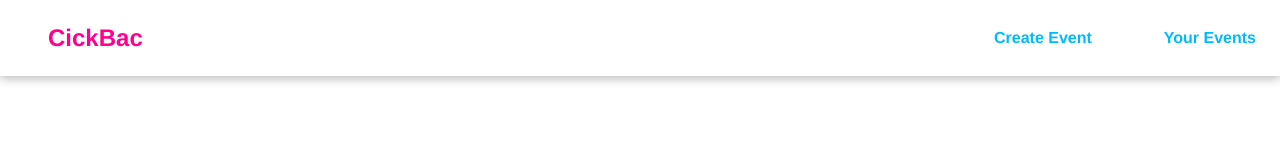
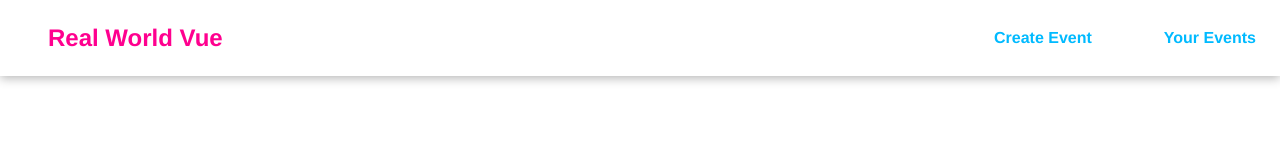
Before and after one commit to AmirahChamble/real-world-vue, a Vue app: page / in a window 1280 px wide. Shown: the top 160 px of the page. Built offline with nearby package versions, Linux system fonts and the light colour scheme; data requests are answered from the project's data file.

Commit message:
feat: made changes to navbar

```diff
--- a/public/index.html
+++ b/public/index.html
@@ -5,11 +5,11 @@
     <meta http-equiv="X-UA-Compatible" content="IE=edge">
     <meta name="viewport" content="width=device-width,initial-scale=1.0">
     <link rel="icon" href="<%= BASE_URL %>favicon.ico">
-    <title>CickBak</title>
+    <title>Real World Vue</title>
   </head>
   <body>
     <noscript>
-      <strong>We're sorry but CickBak doesn't work properly without JavaScript enabled. Please enable it to continue.</strong>
+      <strong>We're sorry but Real World Vue doesn't work properly without JavaScript enabled. Please enable it to continue.</strong>
     </noscript>
     <div id="app"></div>
     <!-- built files will be auto injected -->
--- a/src/components/NavBar.vue
+++ b/src/components/NavBar.vue
@@ -4,7 +4,7 @@
     <router-link
         id="brand-name"
         to="/"
-      > CickBac</router-link>
+      > Real World Vue</router-link>
     <nav>
       <!--router-link
         :to="{ name: 'event-list'}"
```
